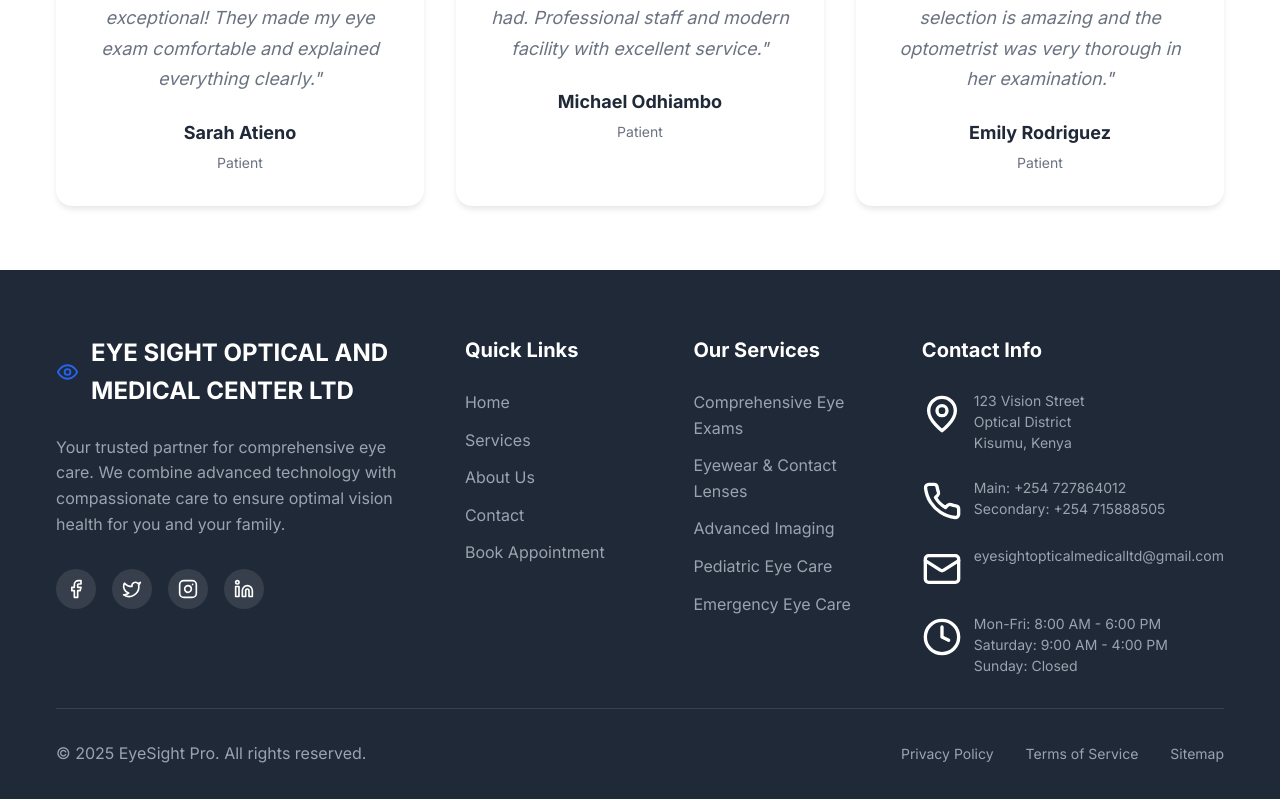
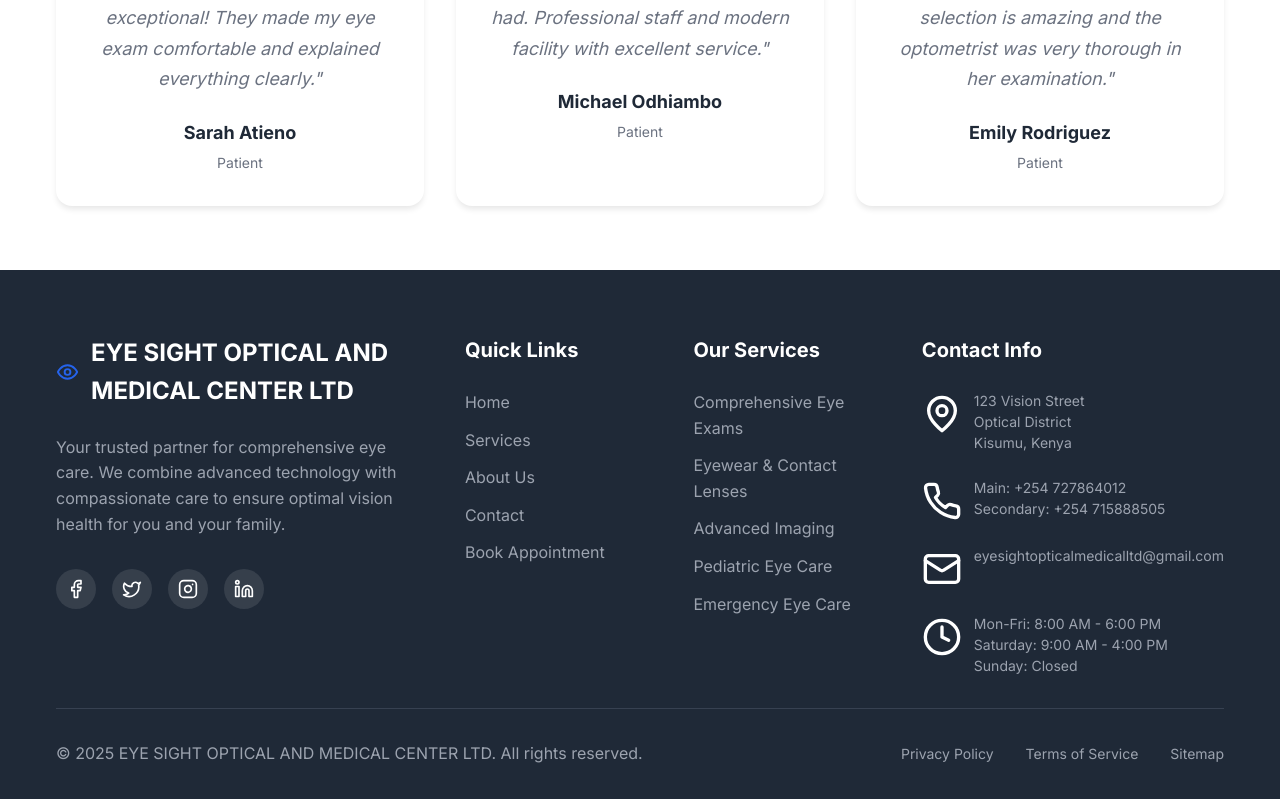
Before and after one commit to emmanuelokoth2002/optical_medicalcentre, a React (Create React App) app: page / in a window 1280 px wide. Shown: the part 2525-3324 px from the top of the page. Built offline with nearby package versions, Linux system fonts and the light colour scheme; the HTML template or start-up script is replaced by a standard one.

Commit message:
Update footer copyright text to reflect new branding for EYE SIGHT OPTICAL AND MEDICAL CENTER LTD.

```diff
--- a/src/components/Footer.js
+++ b/src/components/Footer.js
@@ -114,7 +114,7 @@ const Footer = () => {
         <div className="footer-bottom">
           <div className="footer-bottom-content">
             <p className="footer-copyright">
-              © {currentYear} EyeSight Pro. All rights reserved.
+              © {currentYear} EYE SIGHT OPTICAL AND MEDICAL CENTER LTD. All rights reserved.
             </p>
             <div className="footer-bottom-links">
               <Link to="/privacy">Privacy Policy</Link>
```
